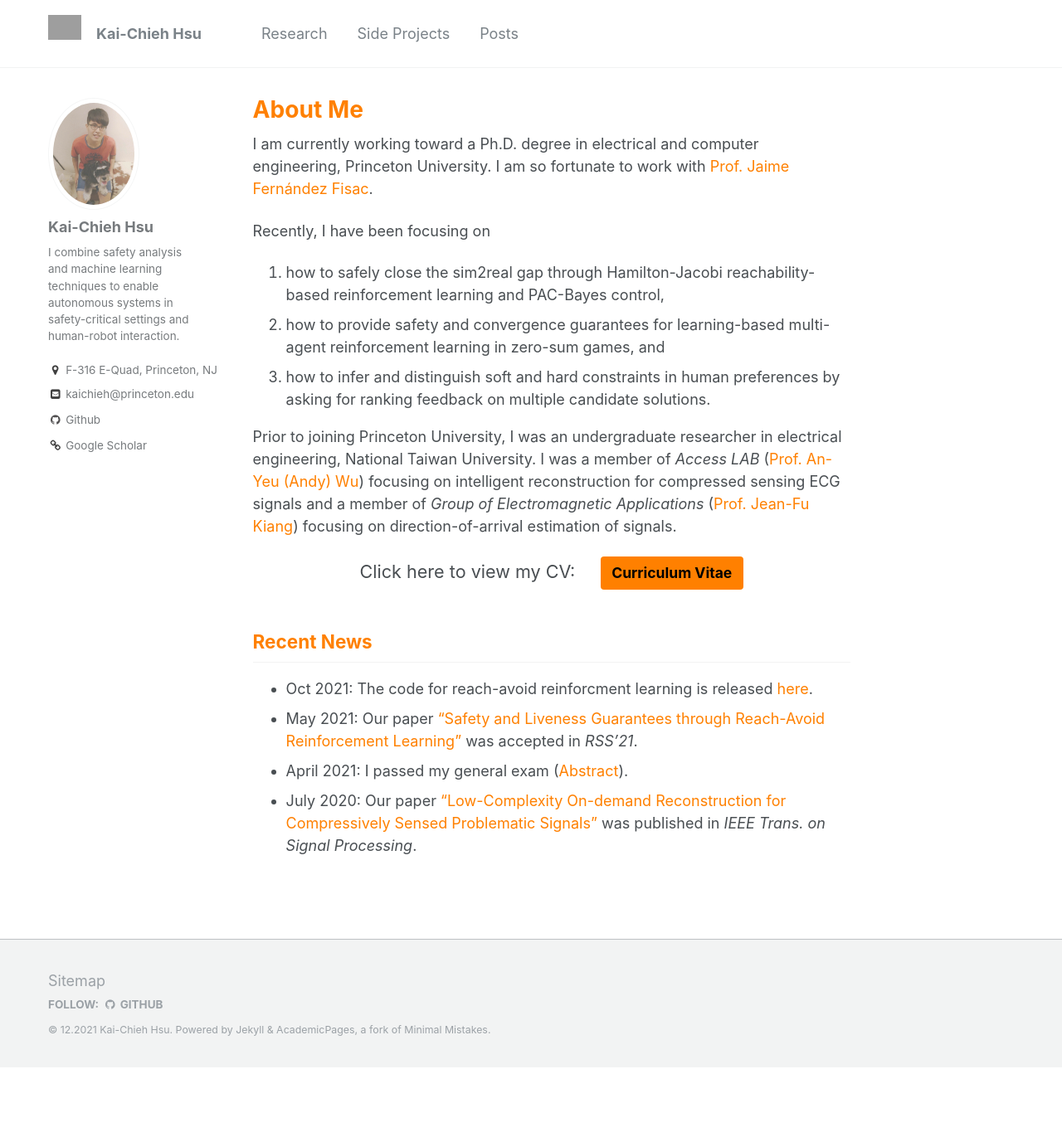
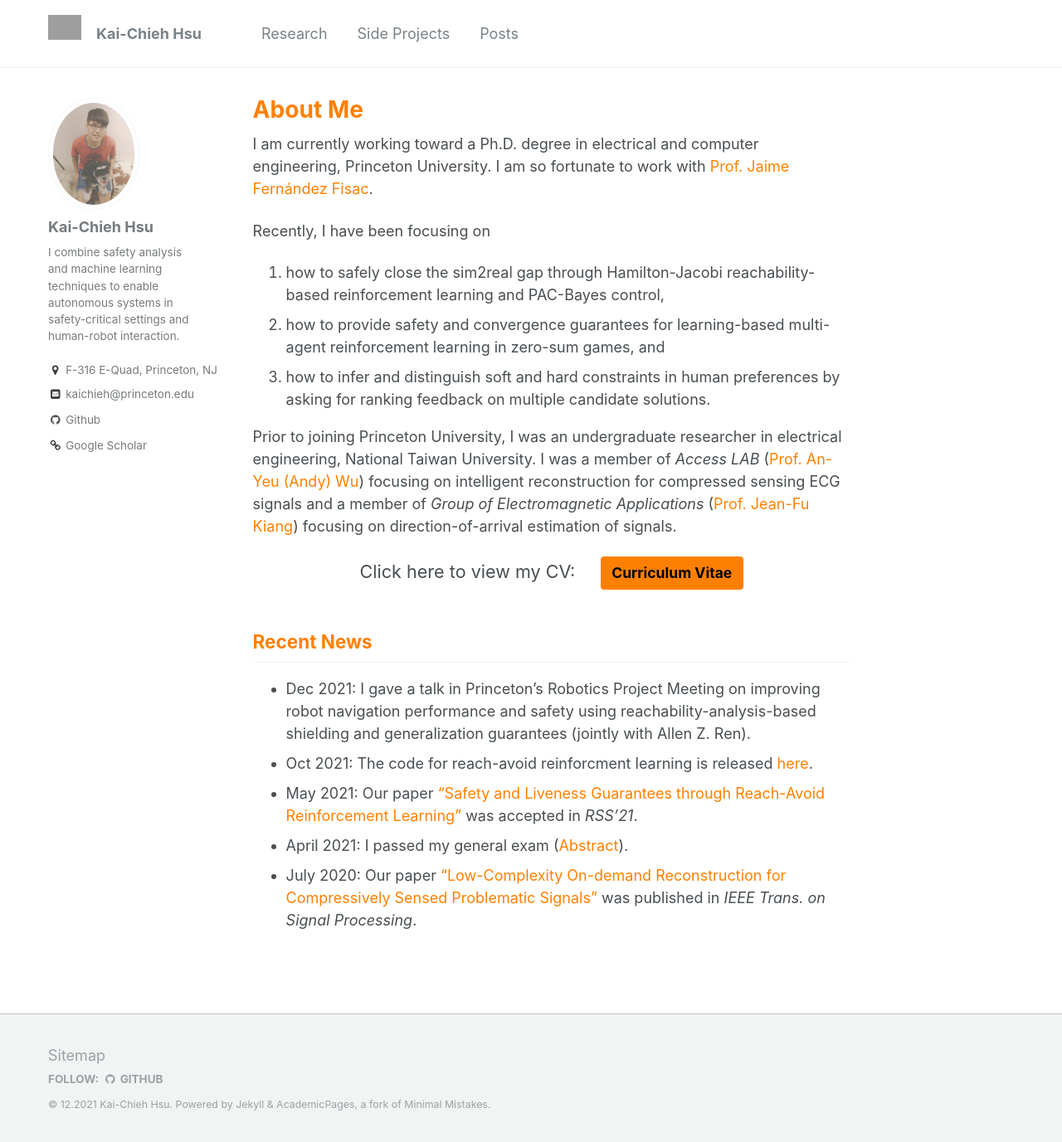
Before and after one commit to kaichiehhsu/kaichiehhsu.github.io, a Jekyll site: the page built from _pages/about.md, in a window 1280 px wide and 1377 px high. Shown: the whole window at 83% size. Built offline with Jekyll 4.4.1, drawn with Linux system fonts in a browser that asks for light colours.

Commit message:
update about

```diff
--- a/_pages/about.md
+++ b/_pages/about.md
@@ -33,6 +33,7 @@ I was a member of *Access LAB* (<a href="http://access.ee.ntu.edu.tw/" style="co
 <h2 style="color:#ff8000">
   Recent News
 </h2>
+* Dec 2021: I gave a talk in Princeton's Robotics Project Meeting on improving robot navigation performance and safety using reachability-analysis-based shielding and generalization guarantees (jointly with Allen Z. Ren).
 * Oct 2021: The code for reach-avoid reinforcment learning is released <a href="https://github.com/SafeRoboticsLab/safety_rl" style="color: rgb(255, 128, 0)">here</a>.
 * May 2021: Our paper <a href="https://roboticsconference.org/program/papers/077/" style="color: rgb(255, 128, 0)">"Safety and Liveness Guarantees through Reach-Avoid Reinforcement Learning"</a> was accepted in *RSS'21*.
 * April 2021: I passed my general exam (<a href="https://kaichiehhsu.github.io/posts/general" style="color: rgb(255, 128, 0)">Abstract</a>).
```
